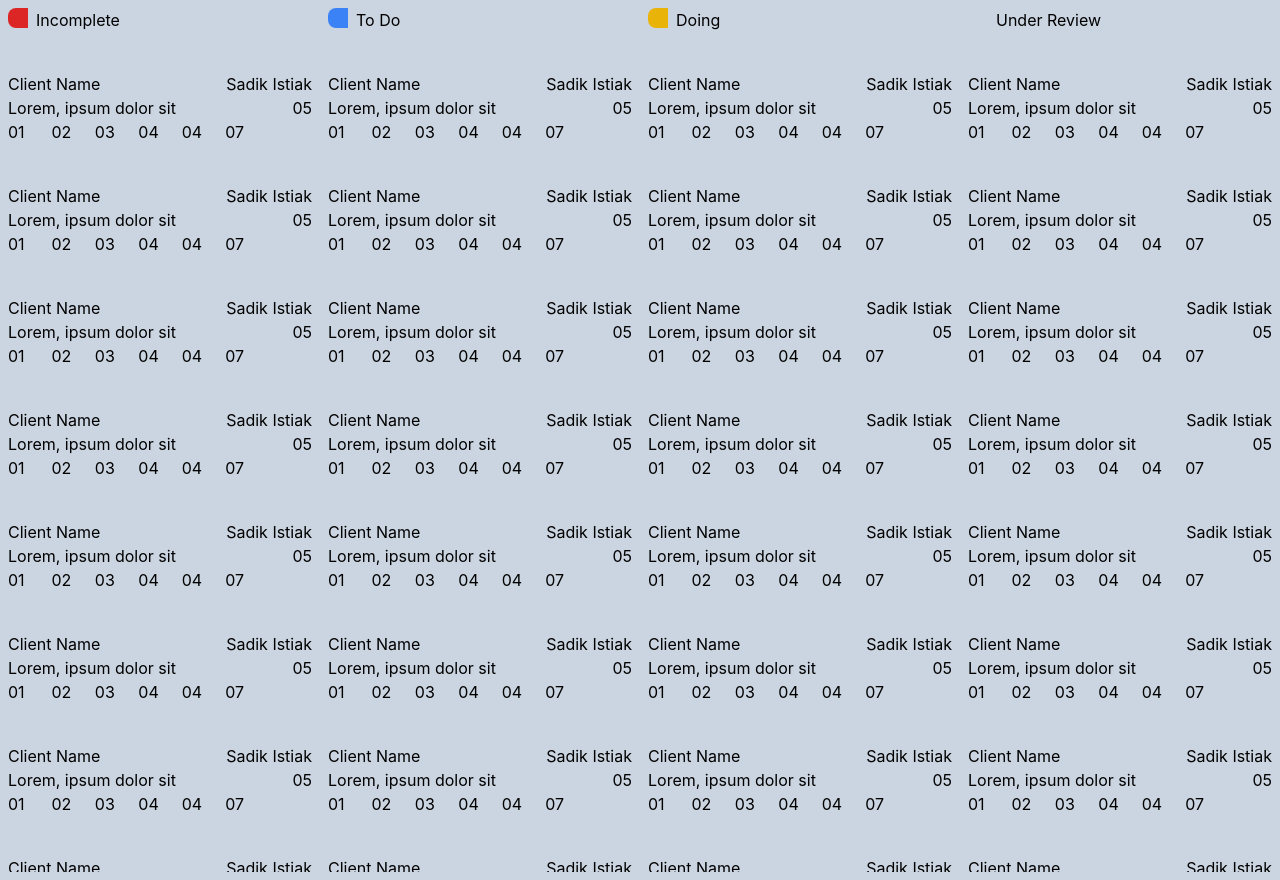
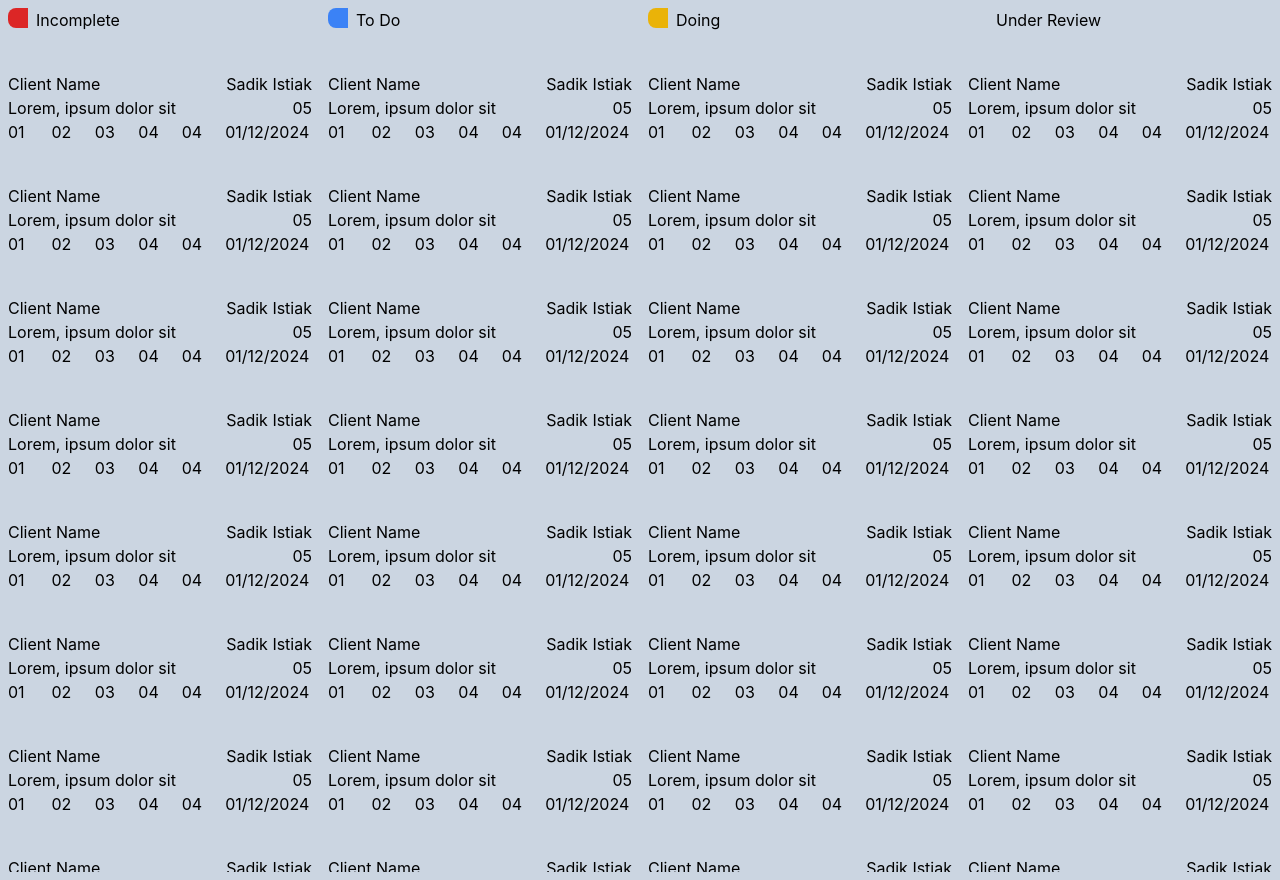
Before and after one commit to md-azmi-siddique/seo-page1, a React (Create React App) app: page / in a window 1280 px wide. Built offline with nearby package versions, Linux system fonts and the light colour scheme.

Commit message:
date fixed with proper formation

```diff
--- a/src/Components/ListItem.jsx
+++ b/src/Components/ListItem.jsx
@@ -1,6 +1,8 @@
-import React from "react";
+import React, { useState } from 'react';
 
 const ListItem = () => {
+  const options = { day: '2-digit', month: '2-digit', year: 'numeric' };
+  const [currentDate, setCurrentDate] = useState(new Date().toLocaleDateString(undefined, options));
   return (
     <div>
       <div class="grid grid-cols-2">
@@ -17,8 +19,7 @@ const ListItem = () => {
         <div class="...">03</div>
         <div class="...">04</div>
         <div class="...">04</div>
-
-        <div class="col-span-2 ...">07</div>
+        <div class="col-span-2 ...">{currentDate}</div>
       </div>
     </div>
   );
```
